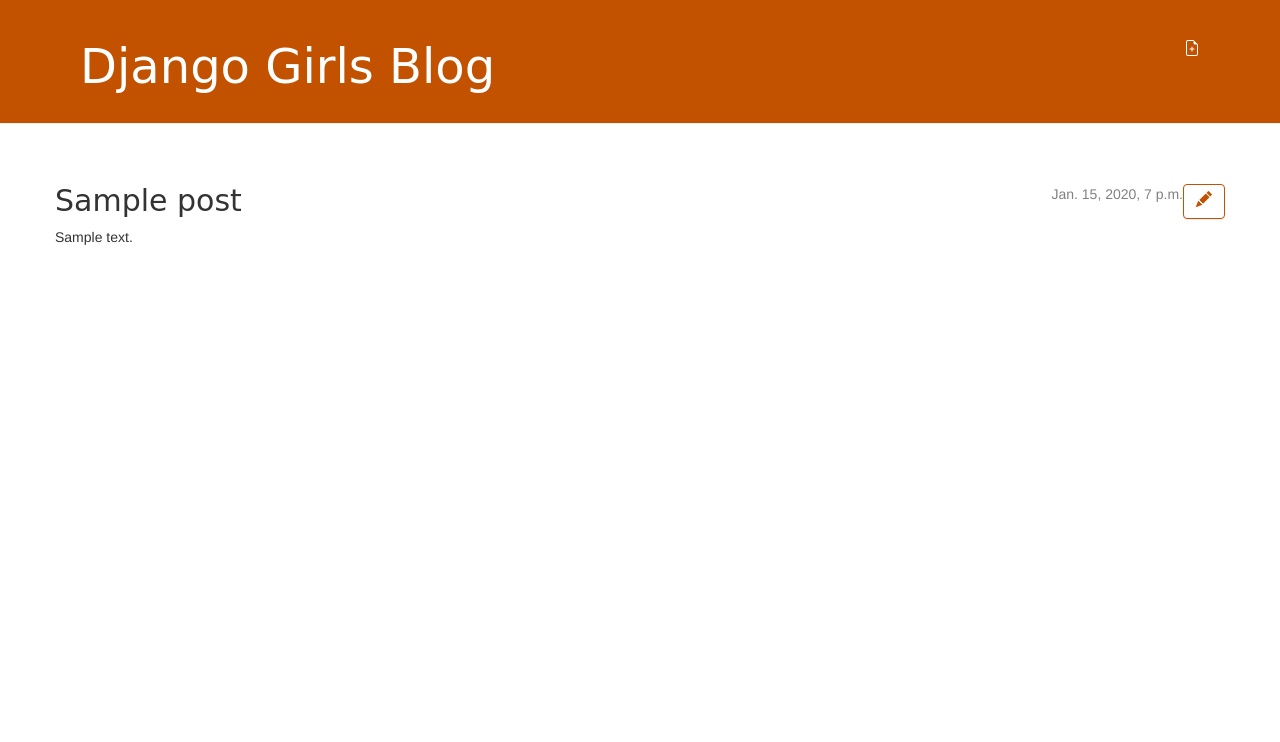
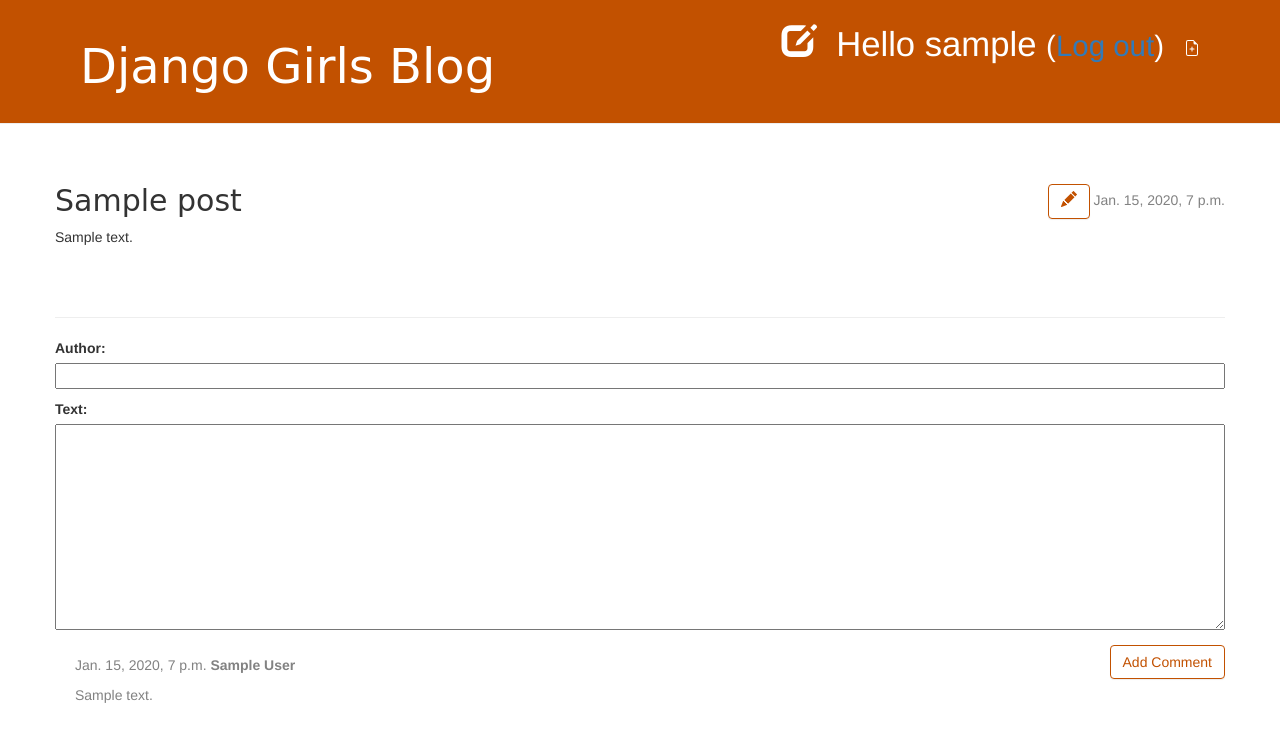
Before and after one commit to sejoonchang/djangodjango, a Django app: page /post/1/ in a window 1280 px wide. Shown: the top 742 px of the page. Run offline with Django 3.2, Linux system fonts and the light colour scheme; a user stored in the database is signed in; tables that the repository leaves empty hold one stand-in row (values such as "Sample post"); some libraries are stand-ins or nearby versions.

Commit message:
comment feature

```diff
--- a/blog/admin.py
+++ b/blog/admin.py
@@ -1,4 +1,5 @@
 from django.contrib import admin
-from .models import Post
+from .models import Post, Comment
 
 admin.site.register(Post)
+admin.site.register(Comment)
--- a/blog/forms.py
+++ b/blog/forms.py
@@ -1,6 +1,12 @@
 from django import forms
-from .models import Post
+from .models import Post, Comment
+
 class PostForm(forms.ModelForm):
     class Meta:
         model = Post
         fields = ('title', 'text',)
+
+class CommentForm(forms.ModelForm):
+    class Meta:
+        model = Comment
+        fields = ('author', 'text',)
--- a/blog/models.py
+++ b/blog/models.py
@@ -1,3 +1,4 @@
+from typing import Text
 from django.db import models
 from django.conf import settings
 from django.utils import timezone
@@ -15,3 +16,20 @@
 
     def __str__(self):
         return self.title
+
+    def approved_comments(self):
+        return self.comments.filter(approved_comment=True)
+
+class Comment(models.Model):
+    post = models.ForeignKey('blog.Post', on_delete=models.CASCADE, related_name='comments')
+    author = models.CharField(max_length=200)
+    text = models.TextField()
+    created_date = models.DateTimeField(default=timezone.now)
+    approved_comment = models.BooleanField(default=False)
+
+    def approve(self):
+        self.approved_comment = True
+        self.save()
+
+    def __str__(self):
+        return self.text
--- a/blog/static/css/blog.css
+++ b/blog/static/css/blog.css
@@ -68,3 +68,7 @@
     color: #FFFFFF;
     background-color: #C25100;
 }
+
+.comment {
+    margin: 20px 0px 20px 20px;
+}
--- a/blog/templates/blog/base.html
+++ b/blog/templates/blog/base.html
@@ -22,6 +22,10 @@
                     <a href="{% url 'post_new' %}" class="top-menu">
                         {% include './icons/file-earmark-plus.svg' %}
                     </a>
+                    <p class="top-menu">Hello {{user.username}} <small>(<a href="{% url 'logout' %}">Log out</a>)</small></p>
+                    <a href="{% url 'post_draft_list' %}" class="top-menu"><span class="glyphicon glyphicon-edit"></span></a>
+                {% else %}
+                    <a href="{% url 'login' %}" class="top-menu"><span class="glyphicon glyphicon-lock"></span></a>
                 {% endif %}
                 <h1><a href="/">Django Girls Blog</a></h1>
             </div>
--- a/blog/templates/blog/post_detail.html
+++ b/blog/templates/blog/post_detail.html
@@ -7,13 +7,39 @@
                 <a class="btn btn-default" href="{% url 'post_edit' pk=post.pk %}">
                     {% include './icons/pencil-fill.svg' %}</a>
             {% endif %}
-        </aside>
         {% if post.published_date %}
             <time class="date">
                 {{ post.published_date }}
             </time>
+        {% else %}
+            <a class="btn btn-default" href="{% url 'post_publish' pk=post.pk %}">Publish</a>
         {% endif %}
+        </aside>
         <h2>{{ post.title }}</h2>
         <p>{{ post.text|linebreaksbr}}</p>
     </article>
+    <hr>
+    <form method="POST" class="post-form">{% csrf_token %}
+        {{form.as_p}}
+        <button type="submit" class="save btn btn-default">Add Comment</button>
+    </form>
+    {#<a class="btn btn-default" href="{% url 'add_comment_to_post' pk=post.pk %}">Add Comment</a>#}
+    {% for comment in post.comments.all %}
+        {% if user.is_authenticated or comment.approved_comment %}
+        <div class="comment">
+            <div class="date">
+                {{comment.created_date}}
+                {% if not comment.approved_comment %}
+                    <a class="btn btn-default" href="{% url 'comment_remove' pk=comment.pk %}">
+                        <span class="glyphicon glyphicon-remove"></span></a>
+                    <a class="btn btn-default" href="{% url 'comment_approve' pk=comment.pk %}">
+                        <span class="glyphicon glyphicon-ok"></span></a>
+                {% endif %}
+            <strong>{{comment.author}}</strong>
+            <p>{{comment.text|linebreaks}}</p>
+        </div>
+        {% endif %}
+    {% empty %}
+        <p>No comments here yet.</p>
+    {% endfor %}
 {% endblock %}
--- a/blog/templates/blog/post_list.html
+++ b/blog/templates/blog/post_list.html
@@ -8,6 +8,7 @@
             </time>
             <h2><a href="{% url 'post_detail' pk=post.pk %}">{{ post.title }}</a></h2>
             <!--<p>{{ post.text|linebreaksbr }}</p>-->
+            <a href="{% url 'post_detail' pk=post.pk %}">Comments: {{post.approved_comments.count}}</a>
         </article>
     {% endfor %}
 {% endblock %}
--- a/blog/urls.py
+++ b/blog/urls.py
@@ -1,3 +1,4 @@
+from collections import namedtuple
 from django.urls import path
 from . import views
 urlpatterns = [
@@ -5,4 +6,9 @@
     path('post/<int:pk>/', views.post_detail, name='post_detail'),
     path('post/new/', views.post_new, name='post_new'),
     path('post/<int:pk>/edit/', views.post_edit, name='post_edit'),
+    path('drafts/', views.post_draft_list, name="post_draft_list"),
+    path('post/<pk>/publish/', views.post_publish, name='post_publish'),
+    path('post/<int:pk>/comment/', views.add_comment_to_post, name='add_comment_to_post'),
+    path('comment/<int:pk>/remove/', views.comment_remove, name="comment_remove"),
+    path('comment/<int:pk>/approve/', views.comment_approve, name="comment_approve"),
 ]
--- a/blog/views.py
+++ b/blog/views.py
@@ -1,7 +1,9 @@
+from django.contrib.auth import login
 from django.shortcuts import get_object_or_404, render, redirect
 from django.utils import timezone
-from .models import Post
-from .forms import PostForm
+from .models import Post, Comment
+from .forms import PostForm, CommentForm
+from django.contrib.auth.decorators import login_required
 
 # Create your views here.
 def post_list(request):
@@ -10,21 +12,32 @@
 
 def post_detail(request, pk):
     post = get_object_or_404(Post, pk=pk)
-    return render(request, 'blog/post_detail.html', {'post': post})
+    if request.method == "POST":
+        form = CommentForm(request.POST)
+        if form.is_valid():
+            comment = form.save(commit=False)
+            comment.post = post
+            comment.save()
+            return redirect('post_detail', pk=post.pk)
+    else:
+        form = CommentForm()
+    return render(request, 'blog/post_detail.html', {'form': form, 'post': post})
 
+@login_required
 def post_new(request):
     if request.method=="POST":
         form = PostForm(request.POST)
         if form.is_valid():
             post = form.save(commit=False)
             post.author = request.user
-            post.published_date = timezone.now()
+            #post.published_date = timezone.now()
             post.save()
             return redirect('post_detail', pk=post.pk)
     else:
         form = PostForm()
     return render(request, 'blog/post_edit.html', {'form': form})
 
+@login_required
 def post_edit(request, pk):
     post = get_object_or_404(Post, pk=pk)
     if request.method == "POST":
@@ -32,9 +45,45 @@
         if form.is_valid():
             post = form.save(commit=False)
             post.author = request.user
-            post.published_date = timezone.now()
+            #post.published_date = timezone.now()
             post.save()
             return redirect('post_detail', pk=post.pk)
     else:
         form = PostForm(instance=post)
     return render(request, 'blog/post_edit.html', {'form': form})
+
+@login_required
+def post_draft_list(request):
+    posts = Post.objects.filter(published_date__isnull=True).order_by('-created_date')
+    return render(request, 'blog/post_draft_list.html', {'posts': posts})
+
+@login_required
+def post_publish(request, pk):
+    post = get_object_or_404(Post, pk=pk)
+    post.publish()
+    return redirect('post_detail', pk=pk)
+
+def add_comment_to_post(request, pk):
+    post = get_object_or_404(Post, pk=pk)
+    if request.method == "POST":
+        form = CommentForm(request.POST)
+        if form.is_valid():
+            comment = form.save(commit=False)
+            comment.post = post
+            comment.save()
+            return redirect('post_detail', pk=post.pk)
+    else:
+        form = CommentForm()
+    return render(request, 'blog/add_comment_to_post.html', {'form': form, 'post': post})
+
+@login_required
+def comment_approve(request, pk):
+    comment = get_object_or_404(Comment, pk=pk)
+    comment.approve()
+    return redirect ('post_detail', pk=comment.post.pk)
+
+@login_required
+def comment_remove(request, pk):
+    comment = get_object_or_404(Comment, pk=pk)
+    comment.delete()
+    return redirect ('post_detail', pk=comment.post.pk)
--- a/mysite/settings.py
+++ b/mysite/settings.py
@@ -126,3 +126,5 @@
 # https://docs.djangoproject.com/en/3.2/ref/settings/#default-auto-field
 
 DEFAULT_AUTO_FIELD = 'django.db.models.BigAutoField'
+
+LOGIN_REDIRECT_URL = '/'
--- a/mysite/urls.py
+++ b/mysite/urls.py
@@ -15,8 +15,11 @@
 """
 from django.contrib import admin
 from django.urls import path, include
+from django.contrib.auth import views
 
 urlpatterns = [
     path('admin/', admin.site.urls),
+    path('accounts/login/', views.LoginView.as_view(), name="login"),
+    path('accounts/logout/', views.LogoutView.as_view(next_page='/'), name="logout"),
     path('',include('blog.urls')),
 ]
```
Also changed, not shown: blog/templates/blog/add_comment_to_post.html (added, +9 -0 lines), blog/templates/blog/post_draft_list.html (added, +11 -0 lines), blog/templates/registration/login.html (added, +22 -0 lines), blog/migrations/0002_comment.py (added).
